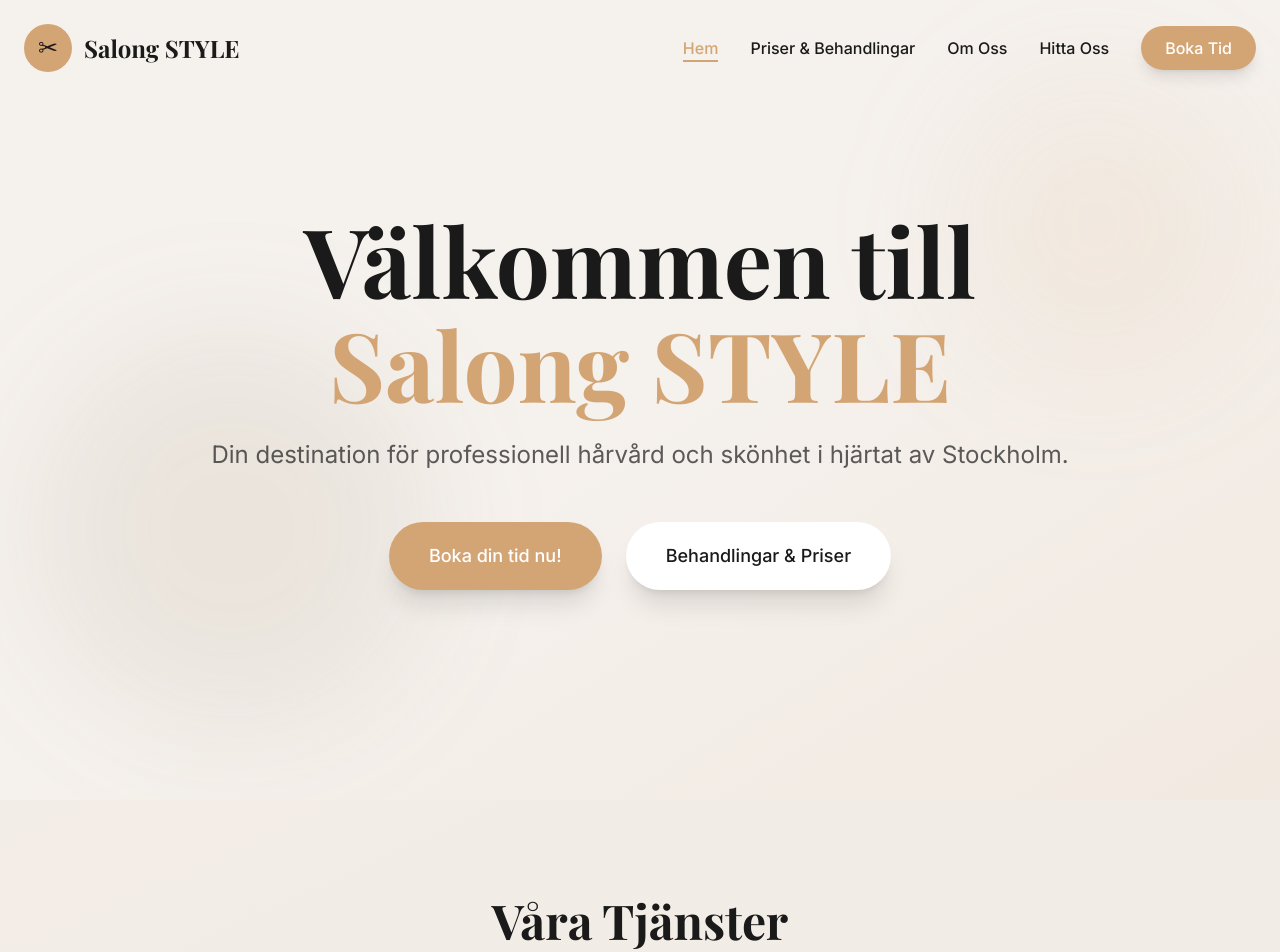
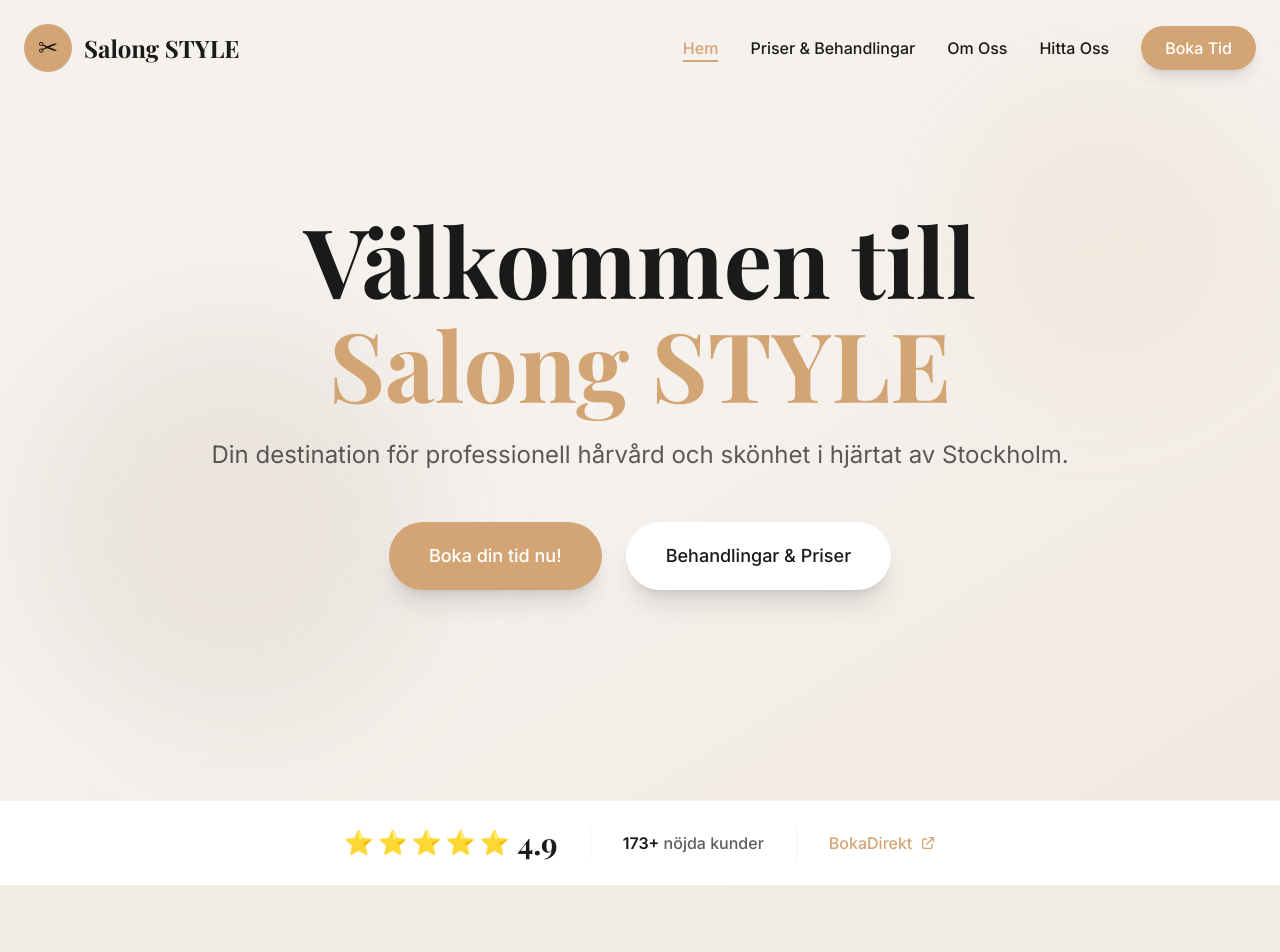
Before and after one commit to ViktorP1/SalongSTYLE, a Next.js app: page / in a window 1280 px wide. Shown: the top 952 px of the page. Built offline with nearby package versions, Linux system fonts and the light colour scheme; a web font is replaced by a local one.

Commit message:
Fixed minor bug with mobile view

```diff
--- a/app/page.tsx
+++ b/app/page.tsx
@@ -3,6 +3,7 @@ import Link from 'next/link'
 export default function Home() {
   return (
     <div className="overflow-hidden">
+
       <section className="relative min-h-screen flex items-center justify-center bg-linear-to-br from-cream via-cream to-secondary/10">
 
         <div className="absolute inset-0 overflow-hidden pointer-events-none">
@@ -37,7 +38,41 @@ export default function Home() {
         </div>
       </section>
 
-      {/* Services Preview */}
+      <section className="py-6 bg-white border-y border-cream">
+        <div className="container mx-auto px-6">
+          <div className="flex flex-col md:flex-row items-center justify-center gap-4 md:gap-8">
+            <div className="flex items-center gap-2">
+              <div className="flex gap-1">
+                {[...Array(5)].map((_, i) => (
+                  <span key={i} className="text-secondary text-2xl">⭐</span>
+                ))}
+              </div>
+              <span className="font-display text-3xl font-bold text-primary">4.9</span>
+            </div>
+
+            <div className="hidden md:block w-px h-8 bg-cream"></div>
+
+            <p className="text-primary/70 font-medium">
+              <span className="text-primary font-semibold">173+</span> nöjda kunder
+            </p>
+
+            <div className="hidden md:block w-px h-8 bg-cream"></div>
+
+            <a
+              href="https://www.bokadirekt.se/places/salong-style-12210"
+              target="_blank"
+              rel="noopener noreferrer"
+              className="text-secondary hover:text-accent transition-colors font-medium flex items-center gap-2"
+            >
+              <span>BokaDirekt</span>
+              <svg className="w-4 h-4" fill="none" stroke="currentColor" viewBox="0 0 24 24">
+                <path strokeLinecap="round" strokeLinejoin="round" strokeWidth={2} d="M10 6H6a2 2 0 00-2 2v10a2 2 0 002 2h10a2 2 0 002-2v-4M14 4h6m0 0v6m0-6L10 14" />
+              </svg>
+            </a>
+          </div>
+        </div>
+      </section>
+
       <section className="py-24 bg-linear-to-br from-secondary/5 to-accent/5">
         <div className="container mx-auto px-6">
           <div className="text-center mb-16">
--- a/components/Navigation.tsx
+++ b/components/Navigation.tsx
@@ -7,15 +7,21 @@ import { usePathname } from 'next/navigation'
 export default function Navigation() {
   const [isScrolled, setIsScrolled] = useState(false)
   const [isMobileMenuOpen, setIsMobileMenuOpen] = useState(false)
+  const [scrollY, setScrollY] = useState(0)
   const pathname = usePathname()
 
   useEffect(() => {
-    const handleScroll = () => {
-      setIsScrolled(window.scrollY > 50)
-    }
-    window.addEventListener('scroll', handleScroll)
+  const handleScroll = () => {
+    setIsScrolled(window.scrollY > 50)
+    setScrollY(window.scrollY)
+  }
+
+  window.addEventListener('scroll', handleScroll)
     return () => window.removeEventListener('scroll', handleScroll)
-  }, [])
+    }, [])
+        useEffect(() => {
+        setIsMobileMenuOpen(false)
+    }, [pathname])
 
   const navLinks = [
     { href: '/', label: 'Hem' },
@@ -96,12 +102,14 @@ export default function Navigation() {
       </div>
 
       {/* Mobile Menu */}
-      <div
-        className={`md:hidden fixed inset-0 bg-cream transform transition-transform duration-500 ${
-          isMobileMenuOpen ? 'translate-x-0' : 'translate-x-full'
-        }`}
-        style={{ top: '80px' }}
-      >
+      <div className={`md:hidden fixed inset-0 bg-cream transform transition-transform duration-500 z-40 ${
+            isMobileMenuOpen ? 'translate-x-0' : 'translate-x-full'}`}
+            style={{
+                top: 0,
+                paddingTop: '80px',
+                height: '100vh',
+                overflowY: 'auto'
+        }}>
         <ul className="flex flex-col items-center justify-center h-full gap-8">
           {navLinks.map((link, index) => (
             <li
```
